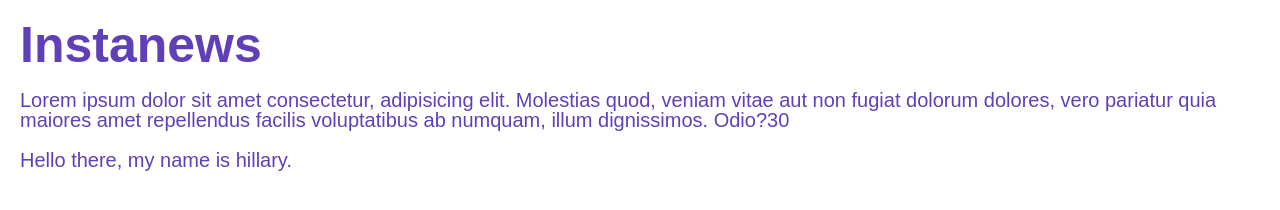
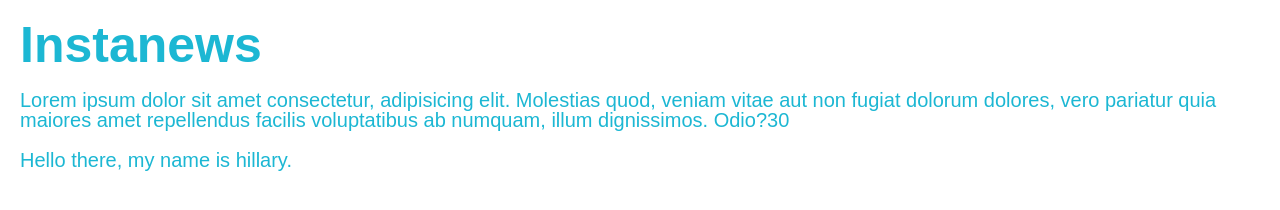
Before and after one commit to hillmclean/project-3, a website: page index.html in a window 1280 px wide. Drawn offline with Linux system fonts and the light colour scheme; files that its build step writes are made by us from their sources.

Commit message:
lint edits

```diff
--- a/css/styles.css
+++ b/css/styles.css
@@ -30,7 +30,7 @@ footer, header, hgroup, menu, nav, section {
 }
 body {
   line-height: 1;
-  color:rgb(96, 64, 185);
+  color:rgb(28, 183, 211);
 }
 ol, ul {
 	list-style: none;
```
